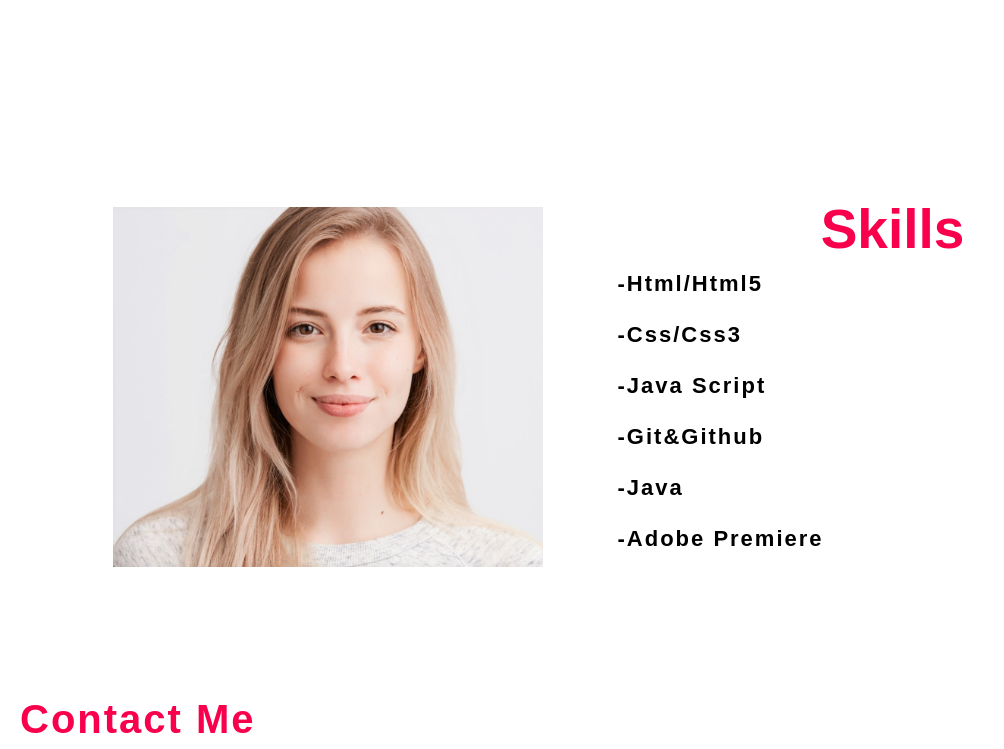
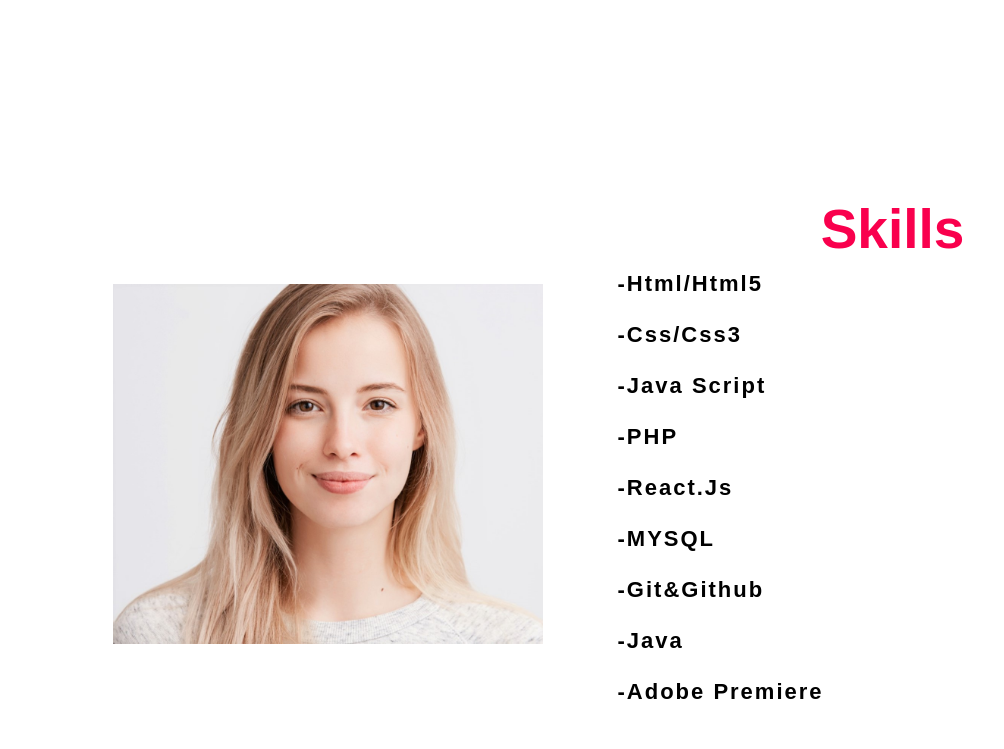
Before and after one commit to GSG-CF05/AlaaEid-Portfolio, a plain HTML site: page index.html in a window 1280 px wide. Shown: the part 1357-2106 px from the top of the page, without its empty margins (0-1004 px from the left). Drawn offline with Linux system fonts and the light colour scheme.

Commit message:
Update index.html

```diff
--- a/index.html
+++ b/index.html
@@ -24,7 +24,7 @@
     <div class="content">
         <h4>Hello, my name's</h4>
         <h1>Alaa <span>Eid</span></h1>
-        <h3>I'm a computer engineer & web developer</h3>
+        <h3>I'm a computer engineer & Full-Stack-developer</h3>
     </div>
     <!----About Me section  Header---->
     <section id="about">
@@ -47,6 +47,9 @@
                 <h5> -Html/Html5</h5>
                 <h5> -Css/Css3</h5>
                 <h5> -Java Script</h5>
+                <h5> -PHP</h5>
+                <h5> -React.js</h5>
+                <h5> -MYSQL</h5>
                 <h5> -Git&Github</h5>
                 <h5> -Java</h5>
                 <h5> -Adobe Premiere</h5>
```
